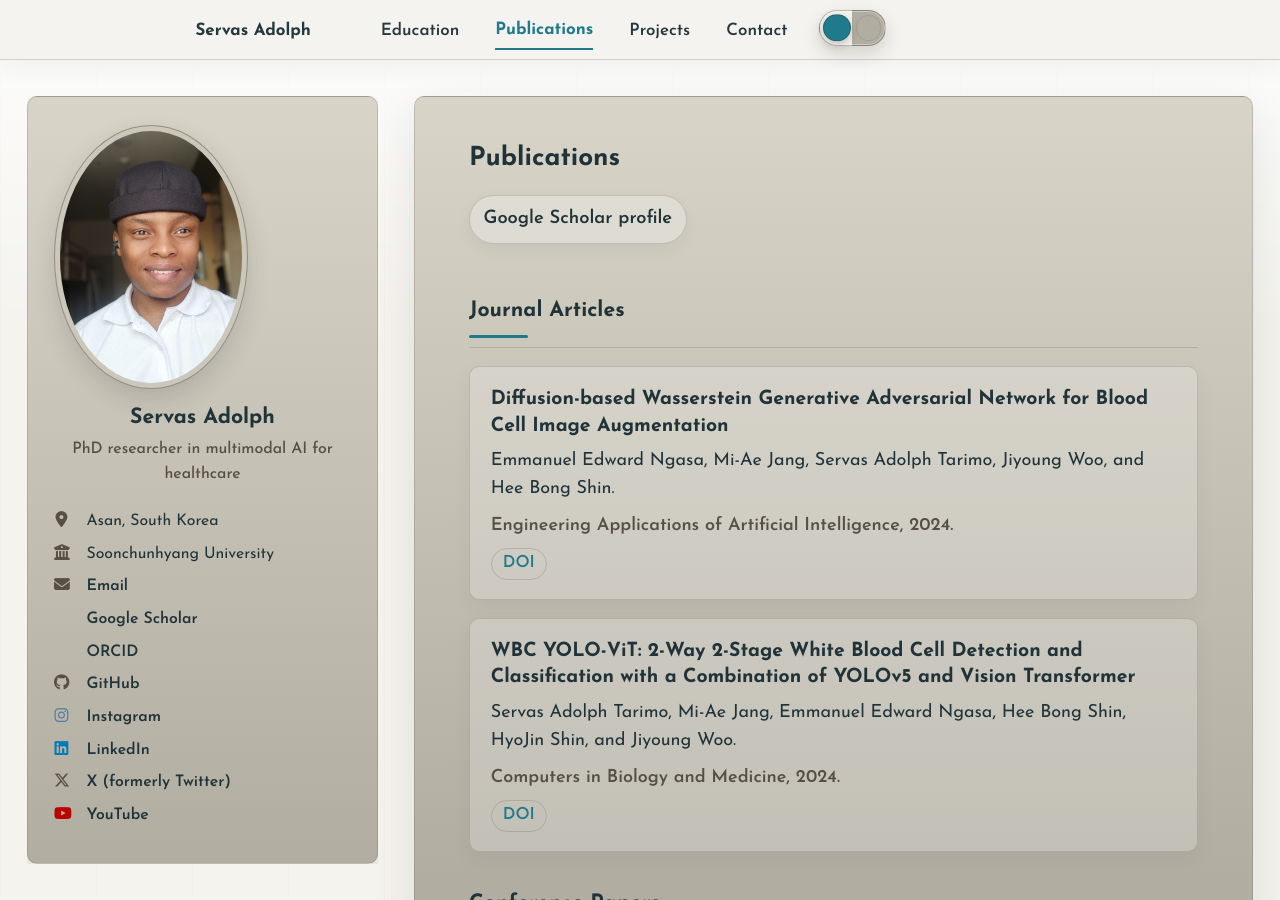
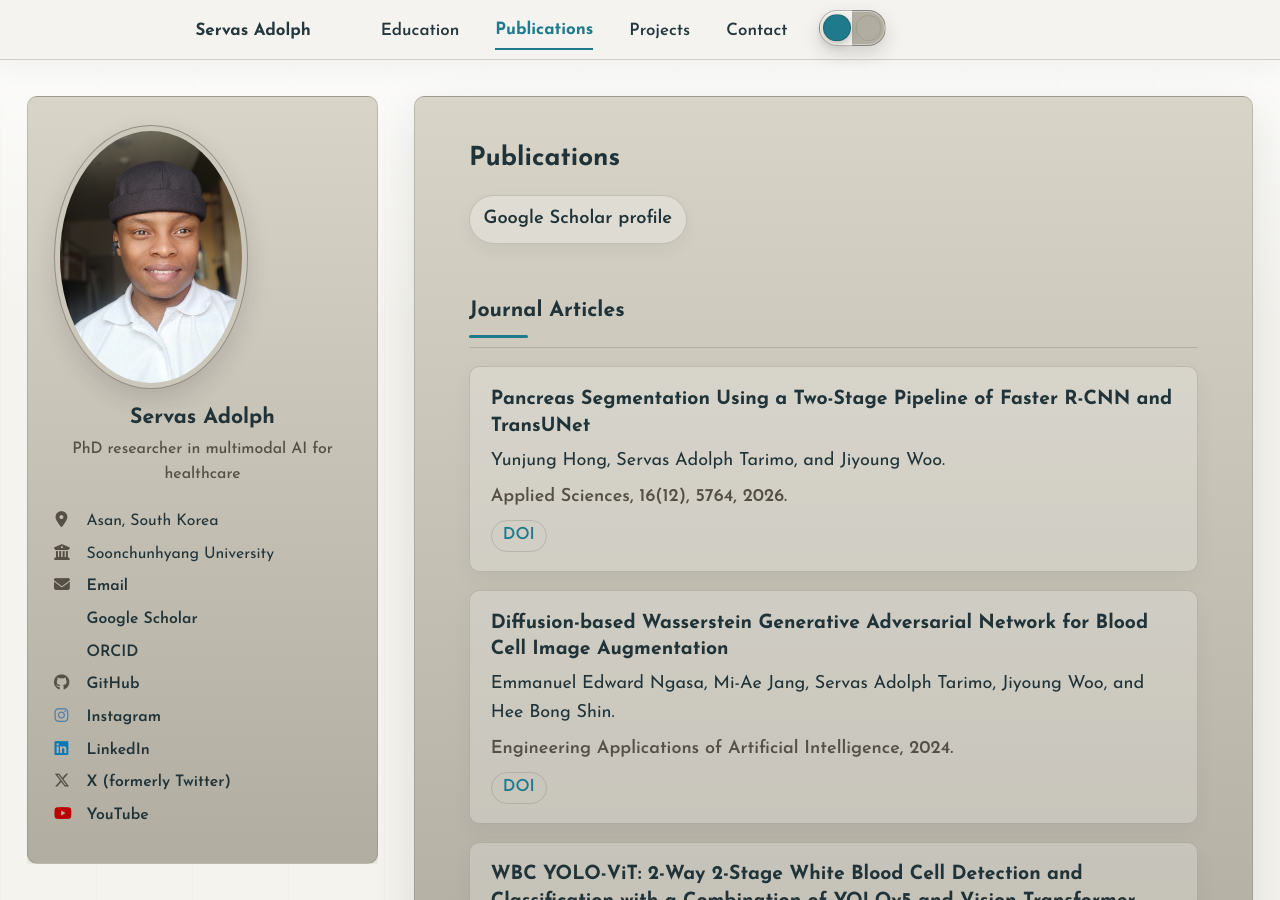
Before and after one commit to servasadolph/servasadolph.github.io, a Jekyll site: the page built from _pages/publications.md, in a window 1280 px wide and 900 px high. Built offline with Jekyll 4.4.1, drawn with Linux system fonts in a browser that asks for light colours; a style sheet for code colours, icons or effects is not loaded.

Commit message:
[codex] Add pancreas segmentation publication

```diff
--- a/_pages/publications.md
+++ b/_pages/publications.md
@@ -9,6 +9,13 @@ author_profile: true
 ## Journal Articles
 
 <div class="publication-list">
+  <article class="publication-item">
+    <h3>Pancreas Segmentation Using a Two-Stage Pipeline of Faster R-CNN and TransUNet</h3>
+    <p class="publication-item__authors">Yunjung Hong, Servas Adolph Tarimo, and Jiyoung Woo.</p>
+    <p class="publication-item__venue">Applied Sciences, 16(12), 5764, 2026.</p>
+    <p class="publication-item__links"><a href="https://doi.org/10.3390/app16125764">DOI</a></p>
+  </article>
+
   <article class="publication-item">
     <h3>Diffusion-based Wasserstein Generative Adversarial Network for Blood Cell Image Augmentation</h3>
     <p class="publication-item__authors">Emmanuel Edward Ngasa, Mi-Ae Jang, Servas Adolph Tarimo, Jiyoung Woo, and Hee Bong Shin.</p>
```
